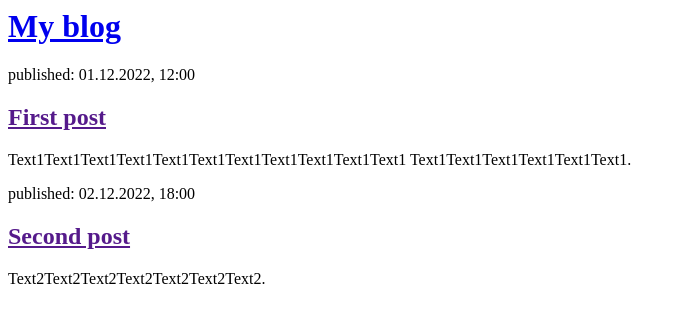
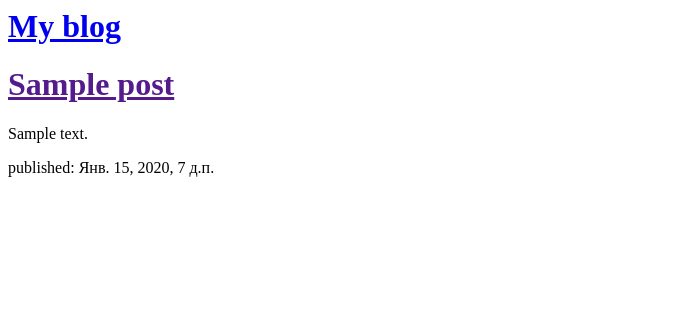
Before and after one commit to ChelovechKo/my-first-blog, a Django app: template blog/templates/blog/post_list.html in a window 1280 px wide. Shown: the top 323 px of the page, without its empty margins (0-680 px from the left). Run offline with Django 3.2, Linux system fonts and the light colour scheme; the template is opened without the code that fills it: values that come from a table or form of the project are taken from there, others are empty; tables that the repository leaves empty hold one stand-in row (values such as "Sample post").

Commit message:
Modified templates to display posts from datebase.

```diff
--- a/blog/templates/blog/post_list.html
+++ b/blog/templates/blog/post_list.html
@@ -7,17 +7,12 @@
             <h1><a href="/">My blog</a></h1>
         </div>
 
+		{% for post in posts %}
         <div>
-            <p>published: 01.12.2022, 12:00</p>
-            <h2><a href="">First post</a></h2>
-            <p>Text1Text1Text1Text1Text1Text1Text1Text1Text1Text1Text1
-Text1Text1Text1Text1Text1Text1.</p>
+			<h1><a href="">{{ post.title }}</a></h1>
+			<p>{{ post.text|linebreaksbr }}</p>
+			<p>published: {{ post.published_date }}</p>
         </div>
-
-        <div>
-            <p>published: 02.12.2022, 18:00</p>
-            <h2><a href="">Second post</a></h2>
-            <p>Text2Text2Text2Text2Text2Text2Text2.</p>
-        </div>
+		{% endfor %}
     </body>
 </html>
--- a/blog/views.py
+++ b/blog/views.py
@@ -1,5 +1,8 @@
 from django.shortcuts import render
+from django.utils import timezone
+from .models import Post
 
 
 def post_list(request):
-    return render(request, 'blog/post_list.html', {})
+    posts = Post.objects.filter(published_date__gte=timezone.now()).order_by('published_date')
+    return render(request, 'blog/post_list.html', {'posts': posts})
```
